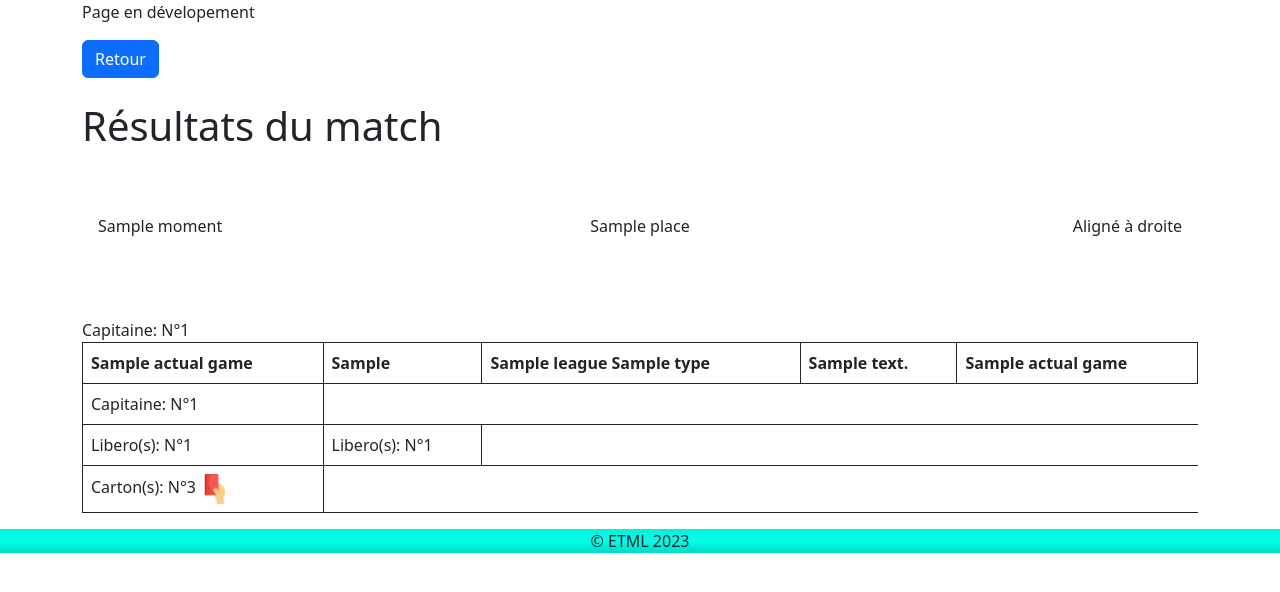
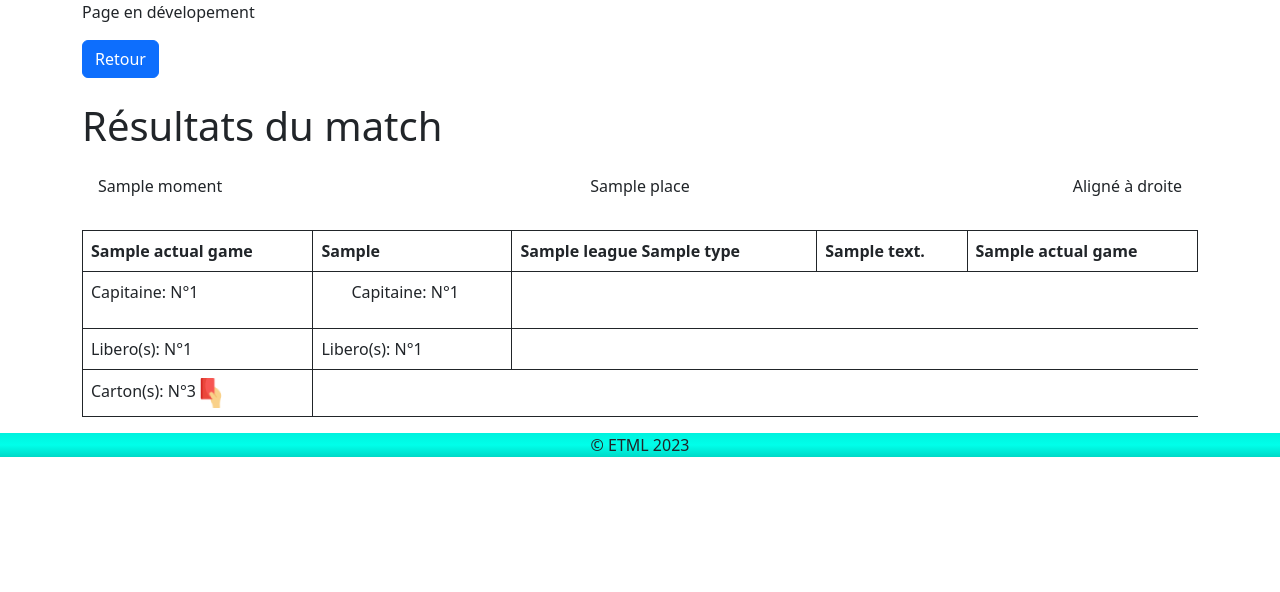
Before and after one commit to maelget1/VolscoreNEMATH, a PHP site: template PhP/view/game.php in a window 1280 px wide. Shown: the part 56-648 px from the top of the page. Run offline with PHP 8.4, Linux system fonts and the light colour scheme; the template is opened without the code that fills it: most values are stand-ins (such as "Sample title", 1, 10 or a date in 2020); some libraries are stand-ins or nearby versions.

Commit message:
correction erreur nommage
correction erreur nommage

```diff
--- a/PhP/controller/controller.php
+++ b/PhP/controller/controller.php
@@ -71,7 +71,7 @@ function ShowGame()
                 $sexSymbol = "../images/mixt.png";
             }
 
-    $team1 = VolscoreDb::getTeam($firstteam);
+    $team1 = VolscoreDb::getTeam($firstTeam);
     $team2 = VolscoreDb::getTeam($secondTeam);
     $liberoTeam1 = VolscoreDb::getLibero($team1);
     $liberoTeam2 = VolscoreDb::getLibero($team2);
--- a/PhP/view/game.php
+++ b/PhP/view/game.php
@@ -7,7 +7,7 @@ $title = $actualGame->receivingTeamName.'-'.$actualGame->visitingTeamName;
 <br><br>
 
 <h1>Résultats du match</h1>
-  <div class="container my-5">
+  <div class="container">
     <div class="row">
       <div class="col-4 text-start p-3">
         <p><?=$actualGame->moment?></p>
@@ -22,9 +22,9 @@ $title = $actualGame->receivingTeamName.'-'.$actualGame->visitingTeamName;
   </div>
 <table class="table table-bordered border-dark">
   <tr><th><?=$actualGame->receivingTeamName?></th><th><?=$actualGame->scoreReceiving?></th><th class="mx-auto"><?=$actualGame->league?> <?=$actualGame->type?></th><th><?=$actualGame->scoreVisiting?></th><th><?=$actualGame->visitingTeamName?></th></tr>
-  <tr><td class="mr-5">Capitaine: N°<?=$captainTeam1->number?></td>Capitaine: N°<?=$captainTeam2->number?></tr>
+  <tr><td class="mr-5">Capitaine: N°<?=$captainTeam1->number?></td><td><p style="margin-left:30px">Capitaine: N°<?=$captainTeam2->number?></p></td></tr>
   <tr><td class="mr-5">Libero(s): N°<?=$liberoTeam1->number?></td><td>Libero(s): N°<?=$liberoTeam2->number?></td></tr>
-  <tr><td class="mr-5">Carton(s): N°3  <?php ?><img src="..\images\cartonRouge.png" alt="carton rouge"></td></tr>
+  <tr><td class="mr-5">Carton(s): N°3<img src="..\images\cartonRouge.png" alt="carton rouge"></td></tr>
 </table>
 
 
```
